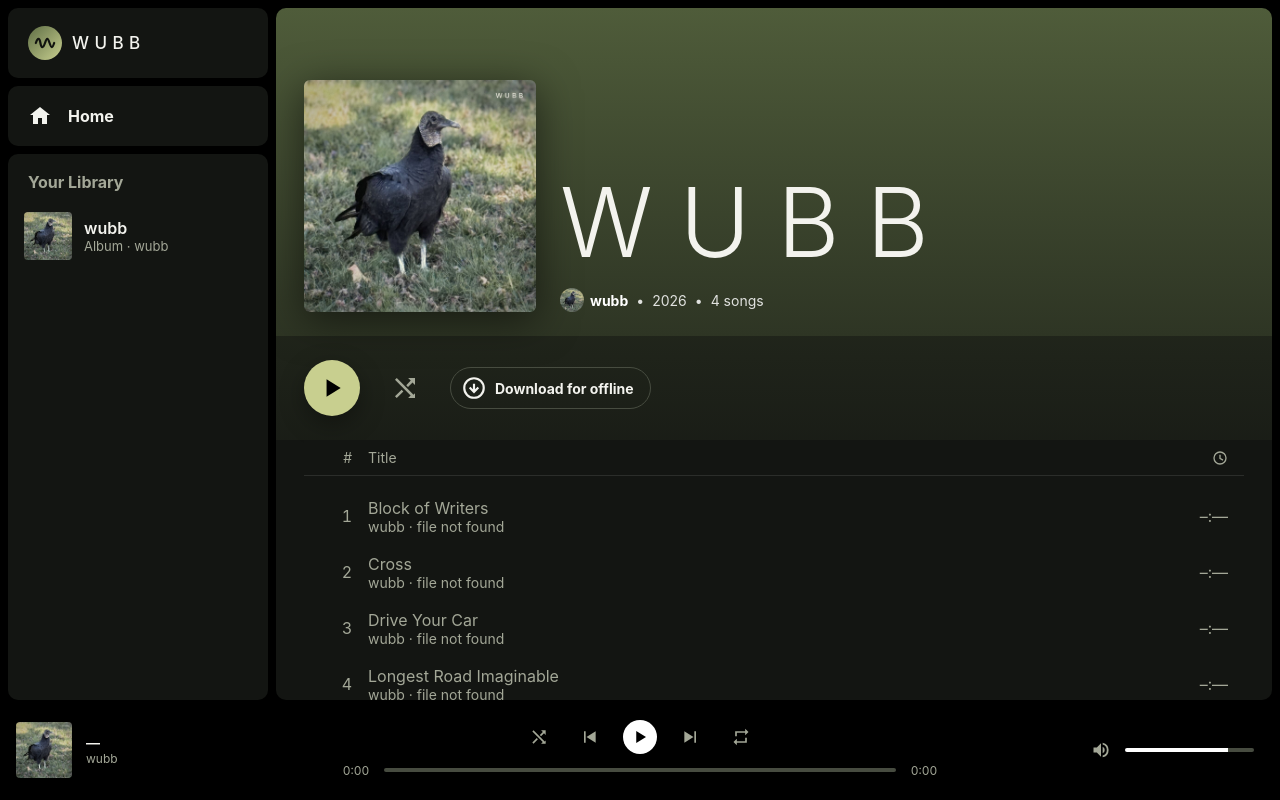
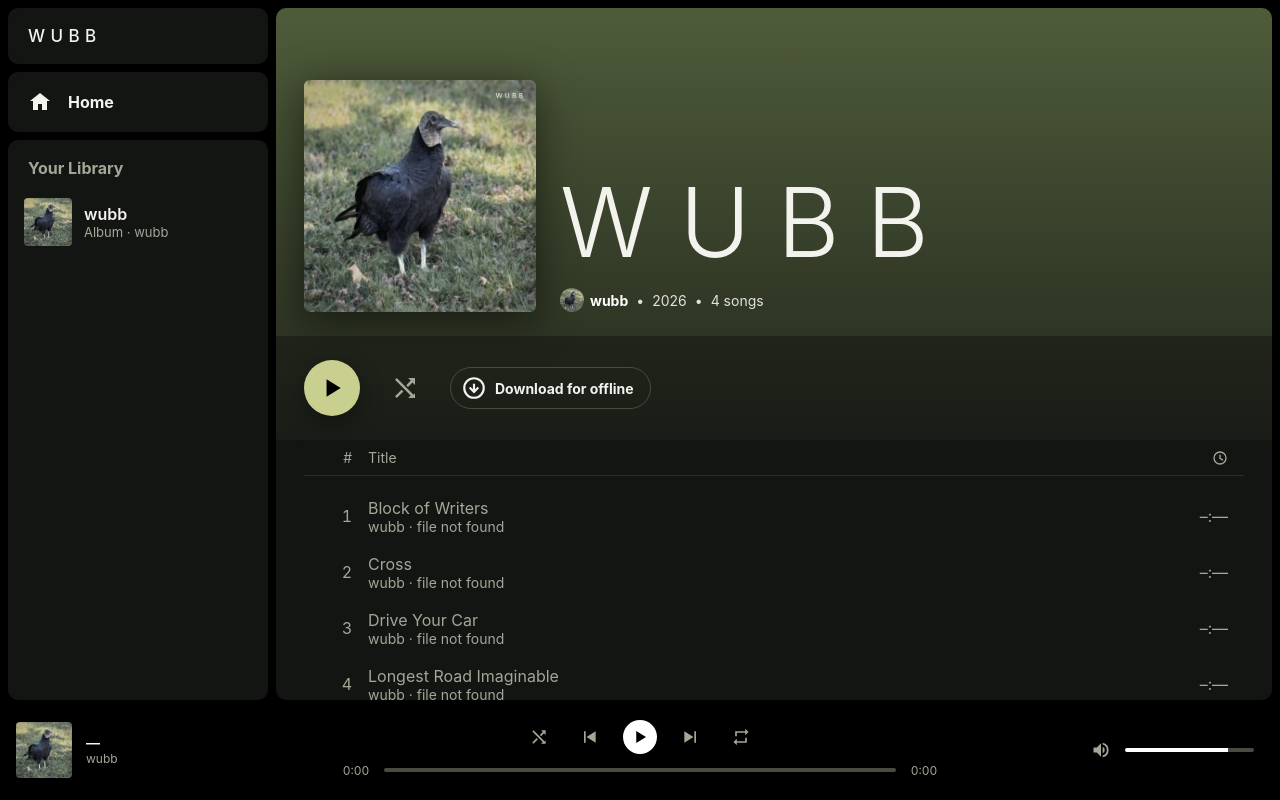
Before and after one commit to goseahawk/wub, a plain HTML site: page index.html in a window 1280 px wide. Drawn offline with Linux system fonts and the light colour scheme.

Commit message:
Remove the wave logo next to the sidebar wordmark
Co-Authored-By: Claude Opus 5.5 <noreply@anthropic.com>
Claude-Session: https://claude.ai/code/session_01L5eKN7uaXr1XTNYNt9xzcx

```diff
--- a/index.html
+++ b/index.html
@@ -20,9 +20,6 @@
     <!-- Sidebar -->
     <aside class="sidebar">
       <div class="brand">
-        <span class="brand-mark" aria-hidden="true">
-          <svg viewBox="0 0 24 24"><path d="M2 12c2-6 4-6 5 0s3 6 5 0 3-6 5 0 3 6 5 0" fill="none" stroke="currentColor" stroke-width="2.4" stroke-linecap="round"/></svg>
-        </span>
         <span>wubb</span>
       </div>
       <nav class="nav">
--- a/style.css
+++ b/style.css
@@ -44,12 +44,6 @@ svg { width: 20px; height: 20px; fill: currentColor; display: block; }
   display: flex; align-items: center; gap: 10px;
   padding: 18px 20px; font-weight: 500; font-size: 17px; letter-spacing: .32em; text-transform: uppercase;
 }
-.brand-mark {
-  width: 34px; height: 34px; border-radius: 50%;
-  display: grid; place-items: center;
-  background: linear-gradient(135deg, var(--accent-2), var(--accent));
-}
-.brand-mark svg { width: 22px; height: 22px; color: #11130f; }
 .nav { padding: 8px; display: flex; flex-direction: column; }
 .nav-item {
   display: flex; align-items: center; gap: 16px;
--- a/sw.js
+++ b/sw.js
@@ -2,7 +2,7 @@
 //  • makes the app installable and lets the app shell open offline
 //  • serves songs the listener has downloaded (see the download button),
 //    including HTTP Range requests, which audio elements need for seeking
-const CACHE = "wubb-shell-v19";
+const CACHE = "wubb-shell-v20";
 const SONGS = "wubb-songs"; // downloaded songs; kept across app updates
 const SHELL = ["./", "index.html", "style.css", "app.js", "album.js", "install.js", "assets/cover.jpg", "assets/icon-192.png"];
 
```
